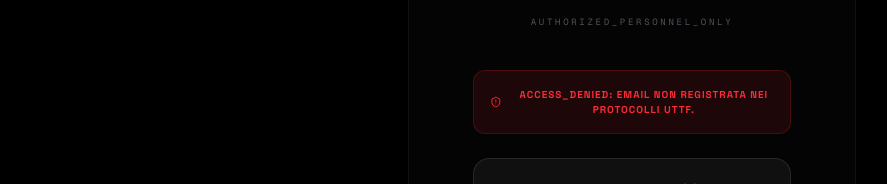
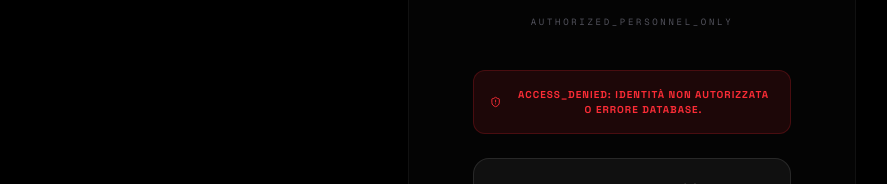
Before and after one commit to IlMara2000/uttf, a Next.js app: page /login in a window 1280 px wide. Both pictures are taken after typing "name@example.com" into the empty fields and a click on the button "REQUEST_ACCESS". Shown: the part 318-502 px from the top of the page, without its empty margins (8-895 px from the left). Built offline with nearby package versions, Linux system fonts and the light colour scheme; no server answers; the database is empty; a web font is replaced by a local one.

Commit message:
reGraphic

```diff
--- a/src/app/login/page.tsx
+++ b/src/app/login/page.tsx
@@ -19,41 +19,59 @@ export default function LoginPage() {
     setLoading(true);
 
     const cleanEmail = email.toLowerCase().trim();
+    console.log("--- START_AUTH_PROTOCOL ---");
+    console.log("Target:", cleanEmail);
+
+    // Timeout di sicurezza: se dopo 10 secondi gira ancora, sblocca tutto
+    const authTimeout = setTimeout(() => {
+      if (loading) {
+        setLoading(false);
+        setError("NETWORK_TIMEOUT: Il server non risponde. Controlla la connessione o lo Shield di Brave.");
+      }
+    }, 10000);
 
     try {
       // 1. Controllo Whitelist
+      console.log("Checking authorized_users table...");
       const { data: whitelist, error: checkError } = await supabase
         .from('authorized_users')
         .select('email')
         .eq('email', cleanEmail)
         .single();
 
-      if (checkError || !whitelist) {
-        setError('ACCESS_DENIED: Email non registrata nei protocolli UTTF.');
+      if (checkError) {
+        console.error("Whitelist Error:", checkError);
+        setError('ACCESS_DENIED: Identità non autorizzata o errore database.');
         setLoading(false);
+        clearTimeout(authTimeout);
         return;
       }
 
+      console.log("Whitelist OK. Sending Magic Link...");
+
       // 2. Invio Magic Link
-      // Usiamo window.location.origin per essere sicuri che punti al tuo dominio attuale
       const { error: authError } = await supabase.auth.signInWithOtp({
         email: cleanEmail,
         options: {
-          emailRedirectTo: `${window.location.origin}/dashboard`,
+          emailRedirectTo: 'https://uttf.vercel.app/dashboard',
         },
       });
 
       if (authError) {
+        console.error("Supabase Auth Error:", authError);
         setError(`AUTH_ERROR: ${authError.message}`);
       } else {
-        setMessage('CHECK_INBOX: Link di accesso inviato. Controlla la mail.');
-        // Opzionale: pulisci l'input dopo il successo
+        console.log("Success! Link sent.");
+        setMessage('CHECK_INBOX: Link inviato. Controlla la tua email.');
         setEmail('');
       }
     } catch (err: any) {
-      setError('SYSTEM_FAULT: Errore di connessione al database.');
+      console.error("Crash Fatale:", err);
+      setError('SYSTEM_FAULT: Errore critico nel modulo di login.');
     } finally {
       setLoading(false);
+      clearTimeout(authTimeout);
+      console.log("--- END_AUTH_PROTOCOL ---");
     }
   }
 
@@ -66,9 +84,9 @@ export default function LoginPage() {
       </header>
 
       <motion.div
-        initial={{ opacity: 0, scale: 0.95 }}
-        animate={{ opacity: 1, scale: 1 }}
-        className="glass-panel p-10 md:p-16 w-full max-w-md border-white/5 text-center shadow-[0_0_50px_rgba(0,0,0,0.5)]"
+        initial={{ opacity: 0, y: 10 }}
+        animate={{ opacity: 1, y: 0 }}
+        className="glass-panel p-10 md:p-16 w-full max-w-md border-white/5 text-center"
       >
         <div className="flex flex-col items-center mb-10">
           <div className="p-5 bg-orange-600/10 border border-orange-600/20 rounded-2xl text-orange-600 mb-6 shadow-[0_0_20px_rgba(234,88,12,0.1)]">
@@ -79,15 +97,15 @@ export default function LoginPage() {
         </div>
 
         {error && (
-          <motion.div initial={{ opacity: 0 }} animate={{ opacity: 1 }} className="bg-red-500/10 border border-red-500/20 text-red-500 p-4 rounded-xl text-[10px] font-black uppercase tracking-widest mb-6 flex items-center gap-3 justify-center">
+          <div className="bg-red-500/10 border border-red-500/20 text-red-500 p-4 rounded-xl text-[10px] font-black uppercase tracking-widest mb-6 flex items-center gap-3 justify-center">
             <ShieldAlert size={16} /> {error}
-          </motion.div>
+          </div>
         )}
 
         {message && (
-          <motion.div initial={{ opacity: 0 }} animate={{ opacity: 1 }} className="bg-orange-600/10 border border-orange-600/20 text-orange-500 p-4 rounded-xl text-[10px] font-black uppercase tracking-widest mb-6 flex items-center gap-3 justify-center">
+          <div className="bg-orange-600/10 border border-orange-600/20 text-orange-500 p-4 rounded-xl text-[10px] font-black uppercase tracking-widest mb-6 flex items-center gap-3 justify-center">
             <Mail size={16} /> {message}
-          </motion.div>
+          </div>
         )}
 
         <form onSubmit={handleMagicLink} className="space-y-4">
--- a/src/lib/supabase.ts
+++ b/src/lib/supabase.ts
@@ -1,6 +1,17 @@
 import { createClient } from '@supabase/supabase-js';
 
-const supabaseUrl = process.env.NEXT_PUBLIC_SUPABASE_URL!;
-const supabaseAnonKey = process.env.NEXT_PUBLIC_SUPABASE_ANON_KEY!;
+const supabaseUrl = process.env.NEXT_PUBLIC_SUPABASE_URL;
+const supabaseAnonKey = process.env.NEXT_PUBLIC_SUPABASE_ANON_KEY;
 
-export const supabase = createClient(supabaseUrl, supabaseAnonKey);
+// Log di emergenza (vedrai questi errori nella console del browser se mancano le chiavi)
+if (!supabaseUrl || !supabaseAnonKey) {
+  console.error(
+    "MISSION_CRITICAL_ERROR: Chiavi Supabase non trovate nelle variabili d'ambiente. " +
+    "Controlla le impostazioni di Vercel (Settings > Environment Variables)."
+  );
+}
+
+export const supabase = createClient(
+  supabaseUrl || 'https://placeholder.supabase.co',
+  supabaseAnonKey || 'placeholder-key'
+);
```
